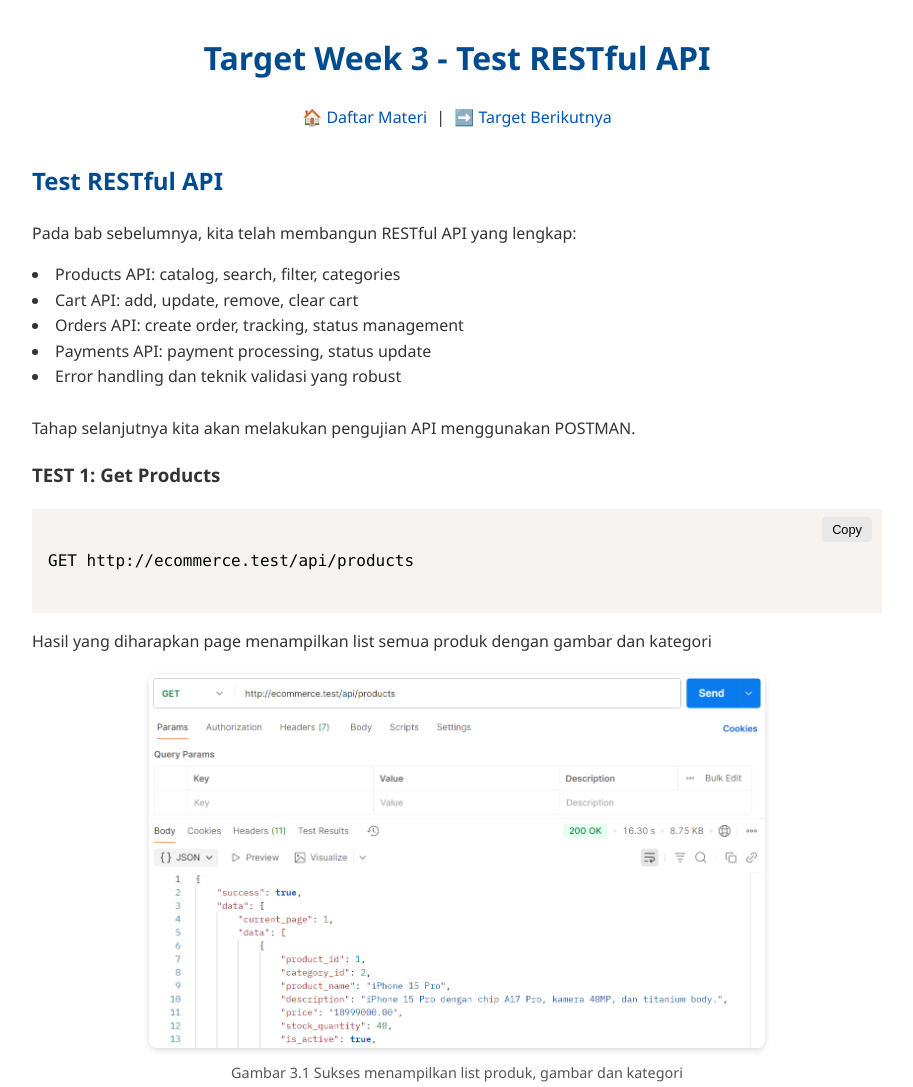
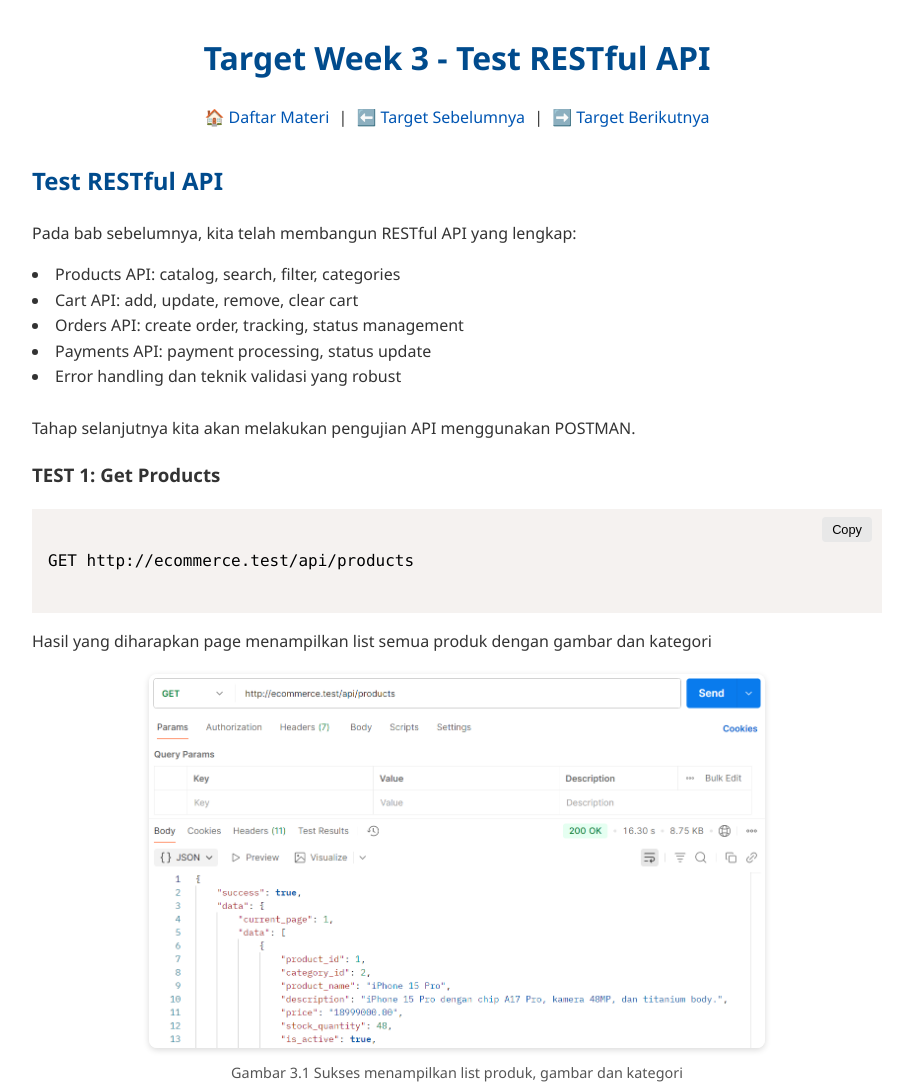
Before and after one commit to isnainimuh/modul_topic_mobileapps, a plain HTML site: page bab3.html in a window 1280 px wide. Shown: the top 1087 px of the page, without its empty margins (183-1096 px from the left). Drawn offline with nearby package versions, Linux system fonts and the light colour scheme.

Commit message:
Update bab3.html
add target sebelumnya

```diff
--- a/bab3.html
+++ b/bab3.html
@@ -12,6 +12,7 @@
     <h1>Target Week 3 - Test RESTful API</h1>
     <nav>
       <a href="index.html">🏠 Daftar Materi</a> |
+      <a href="bab2.html">⬅️ Target Sebelumnya</a> |
       <a href="bab4.html">➡️ Target Berikutnya</a>
     </nav>
   </header>
```
